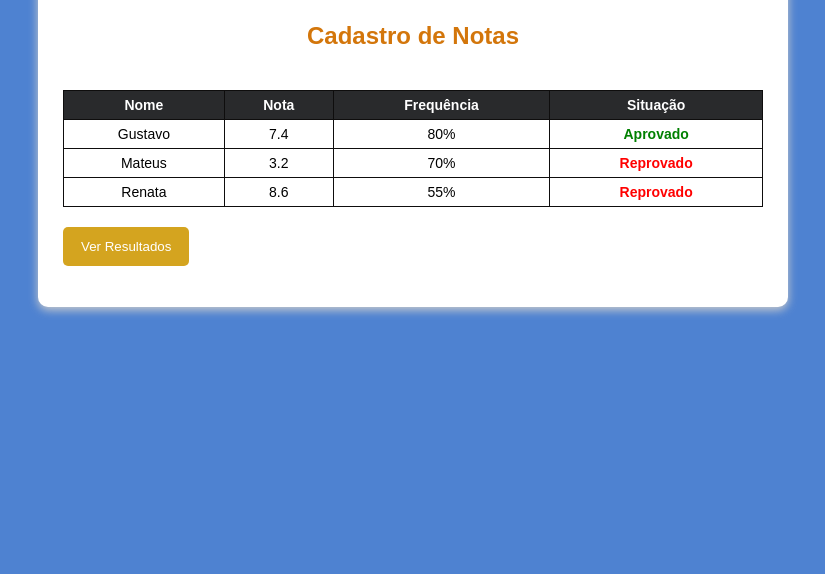
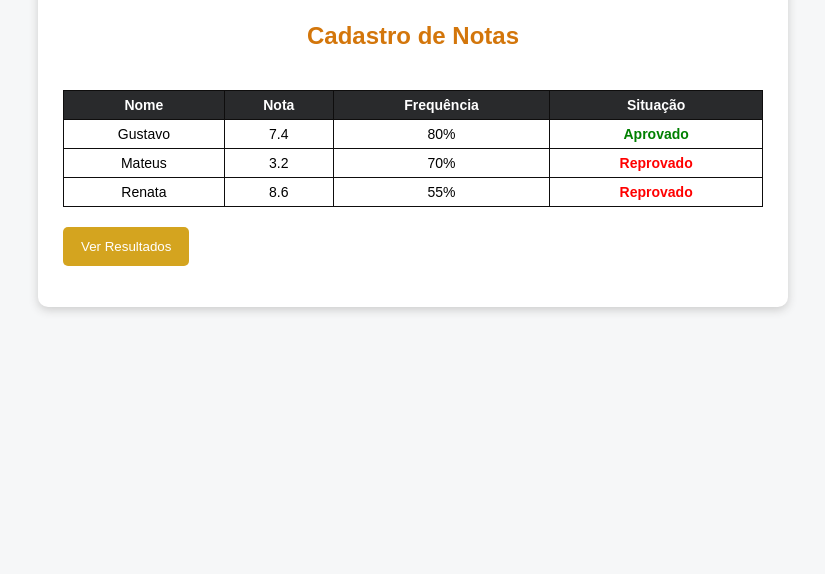
Before and after one commit to rayane06087904-tech/sistema-escolar, a plain HTML site: page index.html in a window 1280 px wide. Shown: the part 226-800 px from the top of the page, without its empty margins (227-1052 px from the left). Drawn offline with Linux system fonts and the light colour scheme.

Commit message:
atualizando estilo

```diff
--- a/style.css
+++ b/style.css
@@ -1,6 +1,6 @@
 body {
     font-family: Arial, sans-serif;
-    background-color: #4e82d1;
+    background-color: #f6f7f8;
     margin: 0;
     padding: 30px;
 }
```
